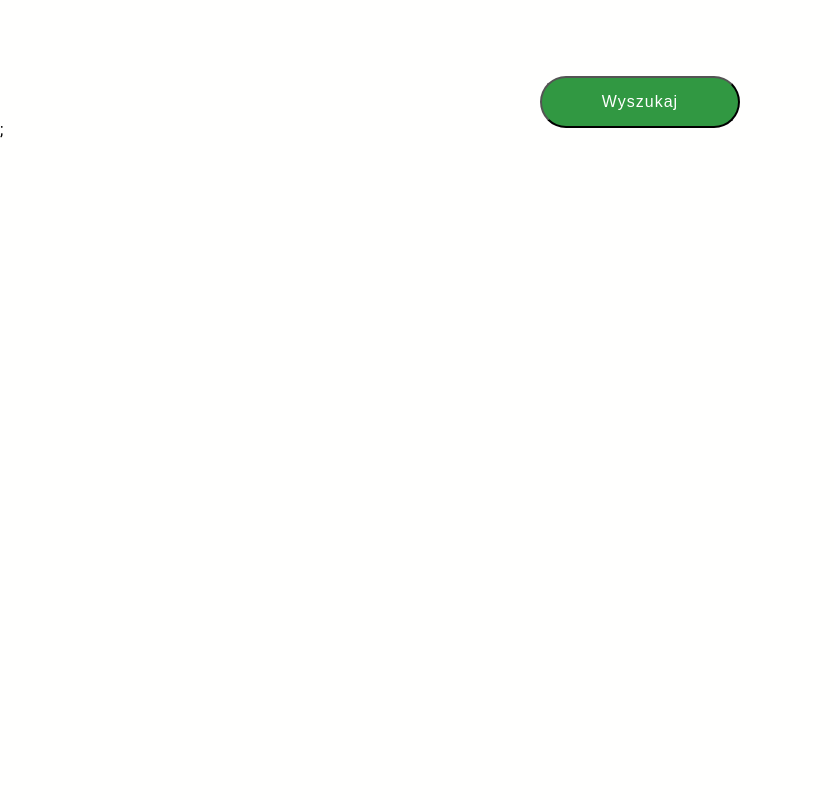
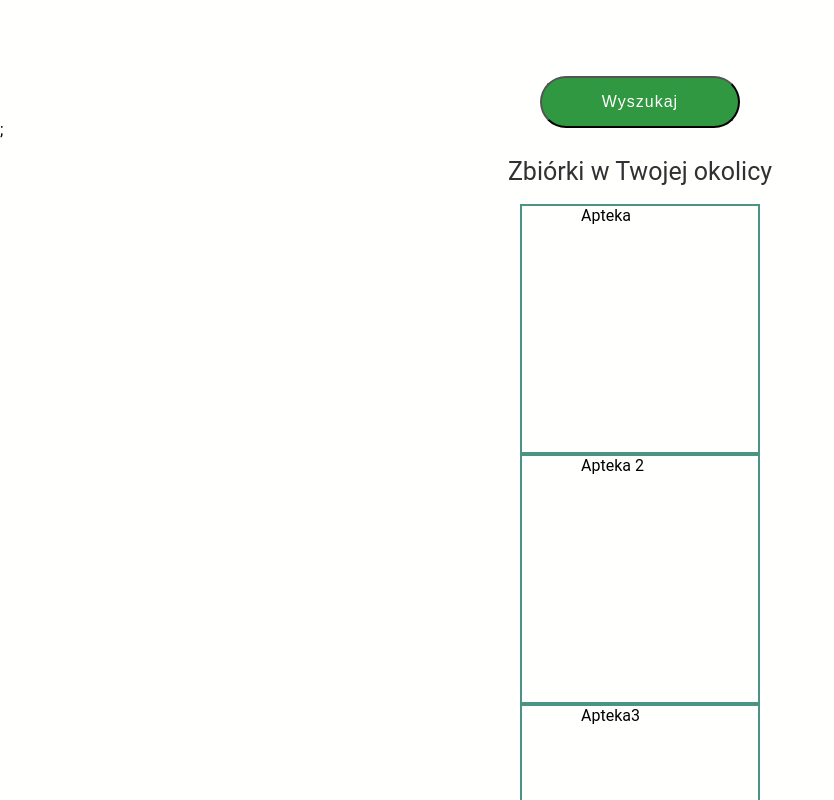
Before and after one commit to wozzy84/eco-my, a React (Create React App) app: page /oddaj in a window 1280 px wide. Shown: the part 680-1480 px from the top of the page, without its empty margins (0-834 px from the left). Before the commit the page ends 819 px from the top, so only its background shows below. Built offline with nearby package versions, Linux system fonts and the light colour scheme; a web font is replaced by a local one.

Commit message:
give first page tick

```diff
--- a/src/components/oddaj/Give.js
+++ b/src/components/oddaj/Give.js
@@ -3,6 +3,7 @@ import {HonPage} from '../atoms/styles';
 import {GiveContainer, Items, ImgBoxContainer, Button} from './styles'
 import ImgBox from "./ImgBox";
 import avatar from '../../../src/styles/assets/img/panda-AVATAR.png'
+import GiveMap from "./GiveMap";
 const Give= () => {
     const photos = [
         {
@@ -50,6 +51,7 @@ const Give= () => {
                 <Button>Wyszukaj</Button>
 
             </GiveContainer>;
+            <GiveMap/>
         </>
         )
 
--- a/src/components/oddaj/GiveMap.js
+++ b/src/components/oddaj/GiveMap.js
@@ -1,26 +1,26 @@
 import React from "react";
-import {GiveContainer,MapContainer, Map, ListPlaces } from "./styles";
+import {GiveContainer,MapContainer, Map, ListPlaces, Place, PlaceText } from "./styles";
 import {H3} from "../atoms/styles";
 import avatar from "../../styles/assets/img/panda-AVATAR.png";
 
 
 const GiveMap= () => {
-    // const meds = [
-    //     {
-    //         adress: '3-go Maja',
-    //         name: 'Apteka',
-    //     },
-    //     {
-    //         adress: '11 Listopada',
-    //         name: 'Apteka 2',
-    //     },
-    //     {
-    //         adress: avatar,
-    //         name: 'Apteka3',
-    //     },
-    //
-    //
-    // ];
+    const meds = [
+        {
+            adress: '3-go Maja',
+            name: 'Apteka',
+        },
+        {
+            adress: '11 Listopada',
+            name: 'Apteka 2',
+        },
+        {
+            adress: avatar,
+            name: 'Apteka3',
+        },
+
+
+    ];
 
 
     return (
@@ -28,9 +28,15 @@ const GiveMap= () => {
             <GiveContainer>
                 <H3>Zbiórki w Twojej okolicy</H3>
 <MapContainer>
-    {/*<Map></Map>*/}
-    {/*<ListPlaces></ListPlaces>*/}
+<Map></Map>
+    <ListPlaces>
+        {meds.map((med, index) => (
+            <Place
+                key={index}
+            ><PlaceText>{med.name}</PlaceText></Place>
+        ))}
 
+    </ListPlaces>
 </MapContainer>
             </GiveContainer>;
         </>
--- a/src/components/oddaj/styles.js
+++ b/src/components/oddaj/styles.js
@@ -84,3 +84,15 @@ width:50%;
 export const ListPlaces = styled.ul`
 width:50%;
 `
+export const Place = styled.li`
+width:50%;
+list-style: none;
+display: block;
+height: 250px;
+border: solid 2px #4b9382;
+
+`
+
+export const PlaceText = styled.p`
+width:50%;
+`
```
